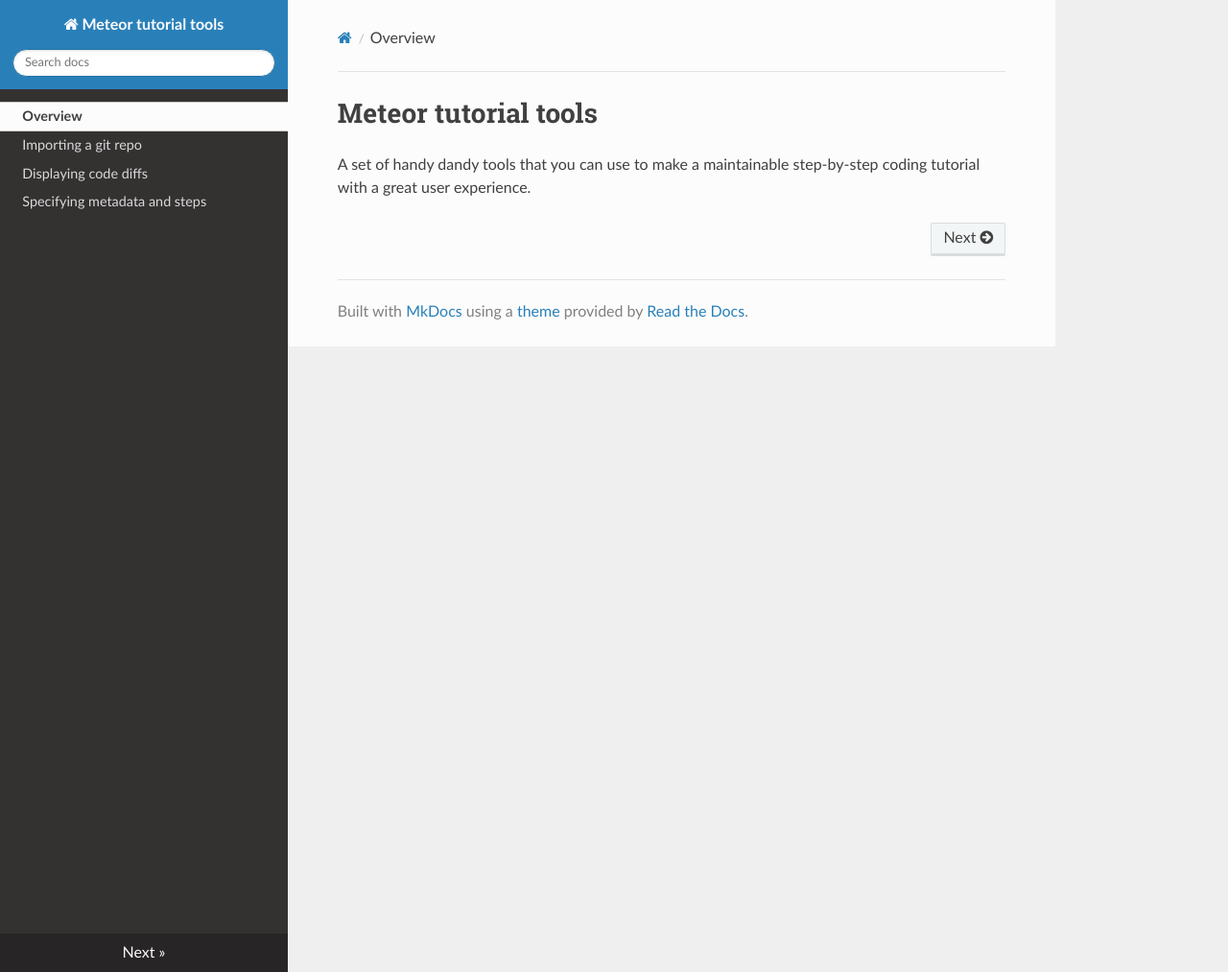
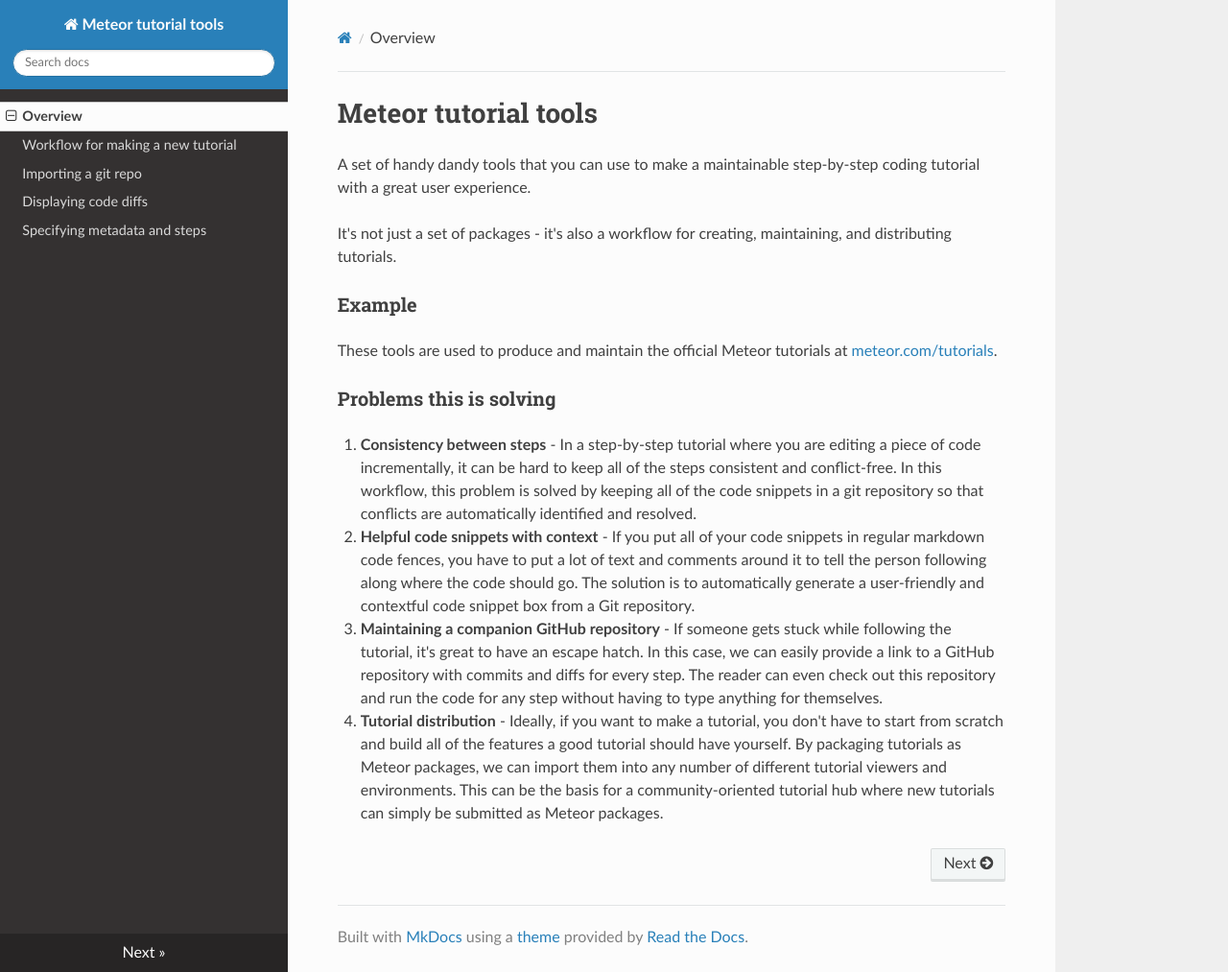
Before and after one commit to meteor/tutorial-tools, an MkDocs documentation site: the page built from docs/index.md, in a window 1280 px wide and 1013 px high. Shown: the whole window at 96% size. Built offline with MkDocs 1.6.1, drawn with Linux system fonts in a browser that asks for light colours; nearby versions of some CDN libraries; old or Windows-style settings are respelled for this version of MkDocs.

Commit message:
Outline some of the problems this is solving

```diff
--- a/docs/index.md
+++ b/docs/index.md
@@ -1,3 +1,16 @@
 <h1>Meteor tutorial tools</h1>
 
 A set of handy dandy tools that you can use to make a maintainable step-by-step coding tutorial with a great user experience.
+
+It's not just a set of packages - it's also a workflow for creating, maintaining, and distributing tutorials.
+
+### Example
+
+These tools are used to produce and maintain the official Meteor tutorials at [meteor.com/tutorials](https://www.meteor.com/tutorials/blaze/creating-an-app).
+
+### Problems this is solving
+
+1. **Consistency between steps** - In a step-by-step tutorial where you are editing a piece of code incrementally, it can be hard to keep all of the steps consistent and conflict-free. In this workflow, this problem is solved by keeping all of the code snippets in a git repository so that conflicts are automatically identified and resolved.
+2. **Helpful code snippets with context** - If you put all of your code snippets in regular markdown code fences, you have to put a lot of text and comments around it to tell the person following along where the code should go. The solution is to automatically generate a user-friendly and contextful code snippet box from a Git repository.
+3. **Maintaining a companion GitHub repository** - If someone gets stuck while following the tutorial, it's great to have an escape hatch. In this case, we can easily provide a link to a GitHub repository with commits and diffs for every step. The reader can even check out this repository and run the code for any step without having to type anything for themselves.
+4. **Tutorial distribution** - Ideally, if you want to make a tutorial, you don't have to start from scratch and build all of the features a good tutorial should have yourself. By packaging tutorials as Meteor packages, we can import them into any number of different tutorial viewers and environments. This can be the basis for a community-oriented tutorial hub where new tutorials can simply be submitted as Meteor packages.
--- a/mkdocs.yml
+++ b/mkdocs.yml
@@ -2,6 +2,7 @@ site_name: Meteor tutorial tools
 theme: readthedocs
 pages:
 - Overview: index.md
+- Workflow for making a new tutorial: new-tutorial.md
 - Importing a git repo: tutorial-step-diff-compiler.md
 - Displaying code diffs: tutorial-diff-box.md
 - Specifying metadata and steps: tutorial-registry.md
```
Also changed, not shown: docs/new-tutorial.md (added, +3 -0 lines).
